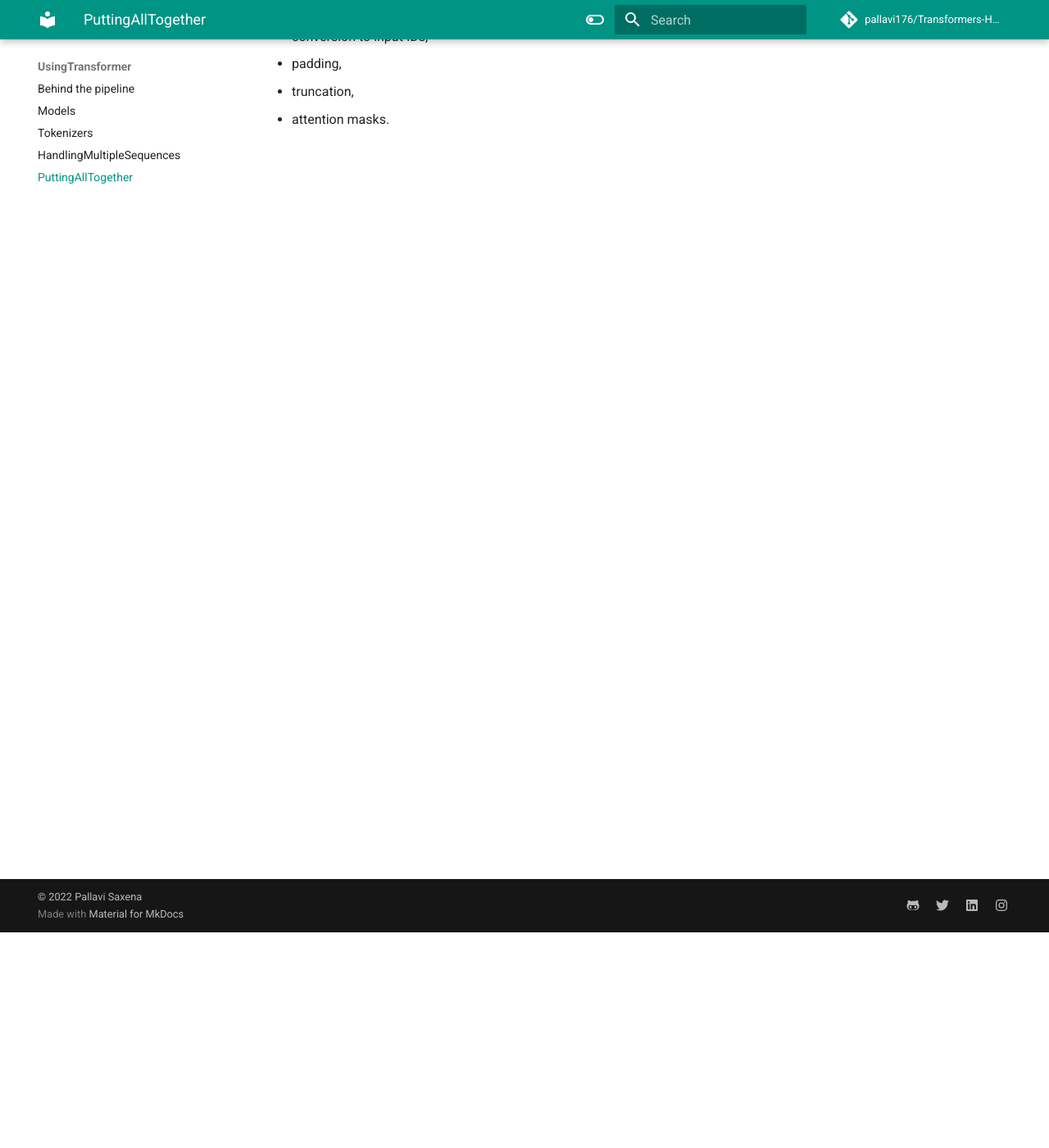
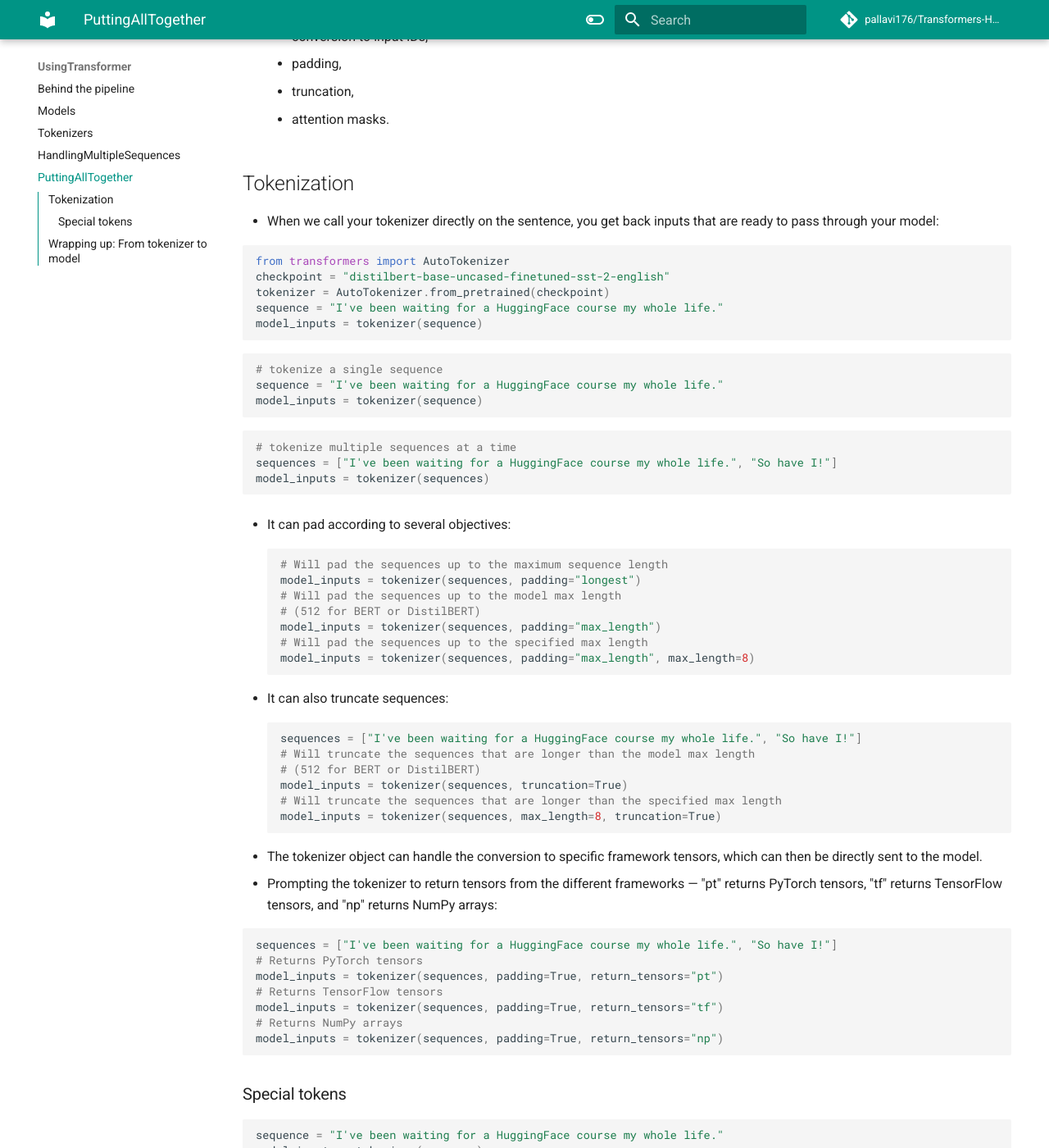
Before and after one commit to pallavi176/Transformers-HuggingFace-with-docs, an MkDocs documentation site: the page built from docs/2_5PuttingAllTogether.md, in a window 1280 px wide and 1400 px high, scrolled down 263 px. Shown: the whole window at 82% size. Built offline with MkDocs 1.6.1 and Material for MkDocs 9.7.7, drawn with Linux system fonts in a browser that asks for light colours; comment, search, counter and statistics services are not loaded; some of the changed text lies outside the part shown.

Commit message:
2.5summary doc updated

````diff
--- a/docs/2_5PuttingAllTogether.md
+++ b/docs/2_5PuttingAllTogether.md
@@ -4,3 +4,97 @@
     - padding,
     - truncation,
     - attention masks.
+
+## Tokenization
+
+- When we call your tokenizer directly on the sentence, you get back inputs that are ready to pass through your model:
+
+``` py
+from transformers import AutoTokenizer
+checkpoint = "distilbert-base-uncased-finetuned-sst-2-english"
+tokenizer = AutoTokenizer.from_pretrained(checkpoint)
+sequence = "I've been waiting for a HuggingFace course my whole life."
+model_inputs = tokenizer(sequence)
+```
+
+``` py
+# tokenize a single sequence
+sequence = "I've been waiting for a HuggingFace course my whole life."
+model_inputs = tokenizer(sequence)
+```
+
+``` py
+# tokenize multiple sequences at a time
+sequences = ["I've been waiting for a HuggingFace course my whole life.", "So have I!"]
+model_inputs = tokenizer(sequences)
+```
+
+- It can pad according to several objectives:
+``` py
+# Will pad the sequences up to the maximum sequence length
+model_inputs = tokenizer(sequences, padding="longest")
+# Will pad the sequences up to the model max length
+# (512 for BERT or DistilBERT)
+model_inputs = tokenizer(sequences, padding="max_length")
+# Will pad the sequences up to the specified max length
+model_inputs = tokenizer(sequences, padding="max_length", max_length=8)
+```
+
+- It can also truncate sequences:
+``` py
+sequences = ["I've been waiting for a HuggingFace course my whole life.", "So have I!"]
+# Will truncate the sequences that are longer than the model max length
+# (512 for BERT or DistilBERT)
+model_inputs = tokenizer(sequences, truncation=True)
+# Will truncate the sequences that are longer than the specified max length
+model_inputs = tokenizer(sequences, max_length=8, truncation=True)
+```
+
+- The tokenizer object can handle the conversion to specific framework tensors, which can then be directly sent to the model.
+- Prompting the tokenizer to return tensors from the different frameworks — "pt" returns PyTorch tensors, "tf" returns TensorFlow tensors, and "np" returns NumPy arrays:
+
+``` py
+sequences = ["I've been waiting for a HuggingFace course my whole life.", "So have I!"]
+# Returns PyTorch tensors
+model_inputs = tokenizer(sequences, padding=True, return_tensors="pt")
+# Returns TensorFlow tensors
+model_inputs = tokenizer(sequences, padding=True, return_tensors="tf")
+# Returns NumPy arrays
+model_inputs = tokenizer(sequences, padding=True, return_tensors="np")
+```
+
+### Special tokens
+
+``` py
+sequence = "I've been waiting for a HuggingFace course my whole life."
+model_inputs = tokenizer(sequence)
+print(model_inputs["input_ids"])
+tokens = tokenizer.tokenize(sequence)
+ids = tokenizer.convert_tokens_to_ids(tokens)
+print(ids)
+```
+
+``` py
+# decode the tokens
+print(tokenizer.decode(model_inputs["input_ids"]))
+print(tokenizer.decode(ids))
+```
+
+- The tokenizer added the special word [CLS] at the beginning and the special word [SEP] at the end.
+- This is because the model was pretrained with those, so to get the same results for inference we need to add them as well.
+- Note that some models don’t add special words, or add different ones; models may also add these special words only at the beginning, or only at the end.
+
+## Wrapping up: From tokenizer to model
+
+- one final time how it can handle multiple sequences (padding!), very long sequences (truncation!), and multiple types of tensors with its main API:
+
+``` py
+import tensorflow as tf
+from transformers import AutoTokenizer, TFAutoModelForSequenceClassification
+checkpoint = "distilbert-base-uncased-finetuned-sst-2-english"
+tokenizer = AutoTokenizer.from_pretrained(checkpoint)
+model = TFAutoModelForSequenceClassification.from_pretrained(checkpoint)
+sequences = ["I've been waiting for a HuggingFace course my whole life.", "So have I!"]
+tokens = tokenizer(sequences, padding=True, truncation=True, return_tensors="tf")
+output = model(**tokens)
+```
````
